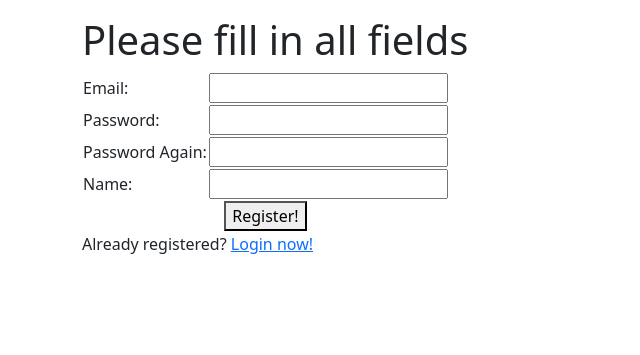
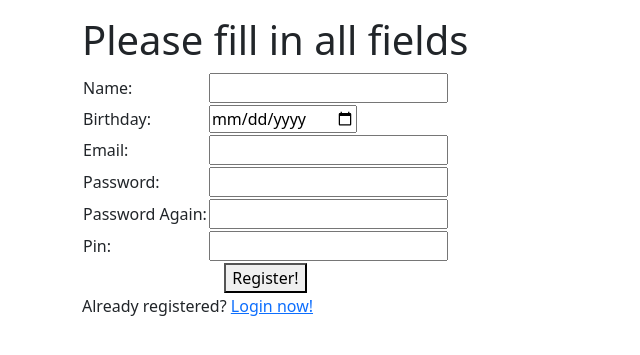
Before and after one commit to Michael-Amaya/Password-Generator-App, a Flask app: template webapp/templates/register.html in a window 1280 px wide. Shown: the top 355 px of the page, without its empty margins (0-640 px from the left). Run offline with Flask 2, Linux system fonts and the light colour scheme; the template is opened without the code that fills it, so the values that code supplies are empty.

Commit message:
Add more fields to registration page

```diff
--- a/webapp/templates/register.html
+++ b/webapp/templates/register.html
@@ -8,6 +8,14 @@
     <div>
         <form action="./register_main" method="POST">
             <table>
+                <tr>
+                    <td>Name:</td>
+                    <td><input type="text" name="name" id="name"/></td>
+                </tr>
+                <tr>
+                    <td>Birthday:</td>
+                    <td><input type="date" name="birthday" id="birthday"/></td>
+                </tr>
                 <tr>
                     <td>Email:</td>
                     <td><input type="email" name="email" id="email" /></td>
@@ -21,8 +29,8 @@
                     <td><input type="password" name="password_again" id="password_again"/></td>
                 </tr>
                 <tr>
-                    <td>Name:</td>
-                    <td><input type="text" name="name" id="name"/></td>
+                    <td>Pin:</td>
+                    <td><input type="password" name="pin" id="pin"/></td>
                 </tr>
                 <tr>
                     <td class="submit-column" colspan="2"><button name="submit" id="submit">Register!</button></td>
```
